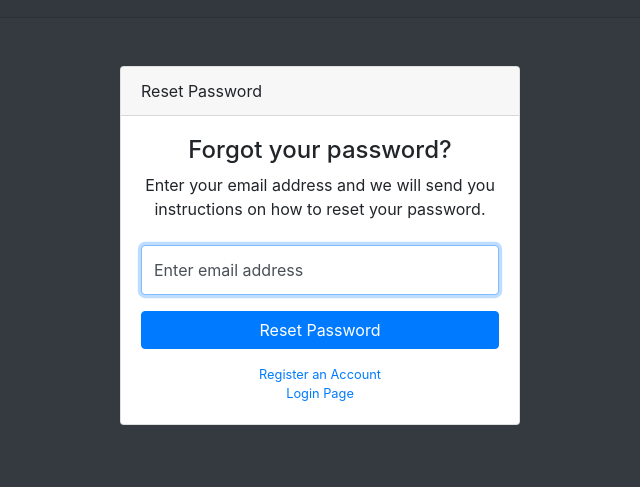
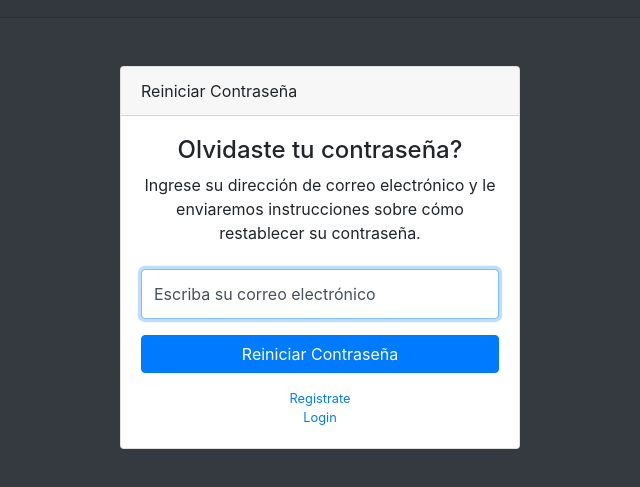
Before and after one commit to ismael-bit/blogapi-gui, a website with bundled scripts: page forgot-password.html in a window 1280 px wide. Shown: the part 53-540 px from the top of the page, without its empty margins (320-960 px from the left). Built offline with nearby package versions, Linux system fonts and the light colour scheme.

Commit message:
corrigiendo idioma en forgot-password.html

```diff
--- a/forgot-password.html
+++ b/forgot-password.html
@@ -9,7 +9,7 @@
   <meta name="description" content="">
   <meta name="author" content="">
 
-  <title>SB Admin - Forgot Password</title>
+  <title>Blog Api - GUI</title>
 
   <!-- Custom fonts for this template-->
   <link href="vendor/fontawesome-free/css/all.min.css" rel="stylesheet" type="text/css">
@@ -24,24 +24,24 @@
 
   <div class="container">
     <div class="card card-login mx-auto mt-5">
-      <div class="card-header">Reset Password</div>
+      <div class="card-header">Reiniciar Contraseña</div>
       <div class="card-body">
         <div class="text-center mb-4">
-          <h4>Forgot your password?</h4>
-          <p>Enter your email address and we will send you instructions on how to reset your password.</p>
+          <h4>Olvidaste tu contraseña?</h4>
+          <p>Ingrese su dirección de correo electrónico y le enviaremos instrucciones sobre cómo restablecer su contraseña.</p>
         </div>
         <form>
           <div class="form-group">
             <div class="form-label-group">
               <input type="email" id="inputEmail" class="form-control" placeholder="Enter email address" required="required" autofocus="autofocus">
-              <label for="inputEmail">Enter email address</label>
+              <label for="inputEmail">Escriba su correo electrónico</label>
             </div>
           </div>
-          <a class="btn btn-primary btn-block" href="login.html">Reset Password</a>
+          <a class="btn btn-primary btn-block" href="login.html">Reiniciar Contraseña</a>
         </form>
         <div class="text-center">
-          <a class="d-block small mt-3" href="register.html">Register an Account</a>
-          <a class="d-block small" href="login.html">Login Page</a>
+          <a class="d-block small mt-3" href="register.html">Registrate</a>
+          <a class="d-block small" href="login.html">Login</a>
         </div>
       </div>
     </div>
```
